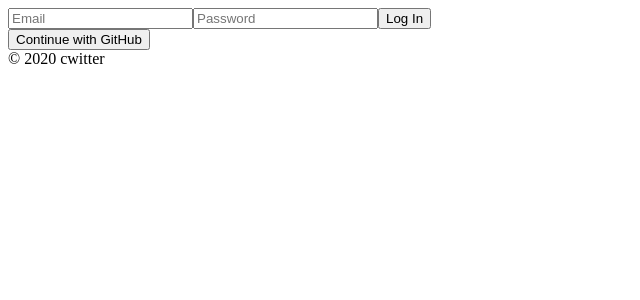
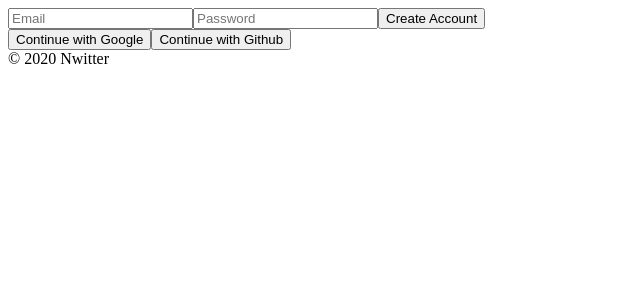
Before and after one commit to donghyuk-yoo/-cwitter, a React (Create React App) app: page /#/ in a window 1280 px wide. Shown: the top 300 px of the page, without its empty margins (0-640 px from the left). Built offline with nearby package versions, Linux system fonts and the light colour scheme; no server answers.

Commit message:
Creating Account

```diff
--- a/src/components/App.js
+++ b/src/components/App.js
@@ -1,15 +1,15 @@
 import React, { useState } from "react";
-import AppRouter from "components/Router"
-import { authService } from "../fBase";
+import AppRouter from "components/Router";
+import { authService } from "fBase";
 
 function App() {
-    const [isLoggedIn, setIsLoggenIn] = useState(authService.currentUser);
-    return (
-      <>
-        <AppRouter isLoggedIn={isLoggedIn} />
-        <footer>&copy; {new Date().getFullYear()} cwitter</footer>
-      </>
-    );
+  const [isLoggedIn, setIsLoggedIn] = useState(authService.currentUser);
+  return (
+    <>
+      <AppRouter isLoggedIn={isLoggedIn} />
+      <footer>&copy; {new Date().getFullYear()} Nwitter</footer>
+    </>
+  );
 }
 
 export default App;
--- a/src/components/Router.js
+++ b/src/components/Router.js
@@ -1,7 +1,7 @@
 import React, { useState } from "react";
 import { HashRouter as Router, Route, Switch} from "react-router-dom";
-import Auth from "../routes/Auth";
-import Home from "../routes/Home";
+import Auth from "routes/Auth";
+import Home from "routes/Home";
 
 const AppRouter = ({ isLoggedIn }) => {
     return (
@@ -14,9 +14,11 @@ const AppRouter = ({ isLoggedIn }) => {
                         </Route>
                     </>
                 ) : (
-                    <Route exact path="/">
-                        <Auth />
-                    </Route>
+                    <>
+                        <Route exact path="/">
+                            <Auth />
+                        </Route>
+                    </>
                 )}
             </Switch>
         </Router>
--- a/src/fBase.js
+++ b/src/fBase.js
@@ -9,7 +9,7 @@ const firebaseConfig = {
     messagingSenderId: process.env.REACT_APP_MESSAGIN_ID,
     appId: process.env.REACT_APP_APP_ID
   };
-
+console.log(process.env.REACT_APP_API_KEY);
 firebase.initializeApp(firebaseConfig);
 
 export const authService = firebase.auth();
--- a/src/index.js
+++ b/src/index.js
@@ -1,6 +1,6 @@
 import React from 'react';
 import ReactDOM from 'react-dom';
-import App from './components/App';
+import App from 'components/App';
 
 ReactDOM.render(
   <React.StrictMode>
--- a/src/routes/Auth.js
+++ b/src/routes/Auth.js
@@ -1,29 +1,43 @@
 import React, { useState } from "react";
+import { authService } from "fBase";
 
-// function component
-// export default () => <span>Auth</span>;
-
-// automatic import
 const Auth = () => {
   const [email, setEmail] = useState("");
-    const {password, setPassword} = useState("");
+  const [password, setPassword] = useState("");
+  const [newAccount, setNewAccount] = useState(true);
   const onChange = (event) => {
-        const {target: {name, value}} = event;
+    const {
+      target: { name, value },
+    } = event;
     if (name === "email") {
       setEmail(value);
     } else if (name === "password") {
       setPassword(value);
     }
   };
-    const onSubmit = e => {
-        e.preventDefault();
+  const onSubmit = async (event) => {
+    event.preventDefault();
+    try {
+      let data;
+      if (newAccount) {
+        data = await authService.createUserWithEmailAndPassword(
+          email,
+          password
+        );
+      } else {
+        data = await authService.signInWithEmailAndPassword(email, password);
       }
+      console.log(data);
+    } catch (error) {
+      console.log(error);
+    }
+  };
   return (
     <div>
       <form onSubmit={onSubmit}>
         <input
           name="email"
-                    type="text"
+          type="email"
           placeholder="Email"
           required
           value={email}
@@ -37,13 +51,13 @@ const Auth = () => {
           value={password}
           onChange={onChange}
         />
-                <input type="submit" value="Log In" />
+        <input type="submit" value={newAccount ? "Create Account" : "Log In"} />
       </form>
       <div>
-                <button>Continue with GitHub</button>
+        <button>Continue with Google</button>
+        <button>Continue with Github</button>
       </div>
     </div>
   );
-}
-
+};
 export default Auth;
```
Also changed, not shown: 1 other file (tests, documents, lock files or other folders). Lines whose indentation alone changed are shown as unchanged.
